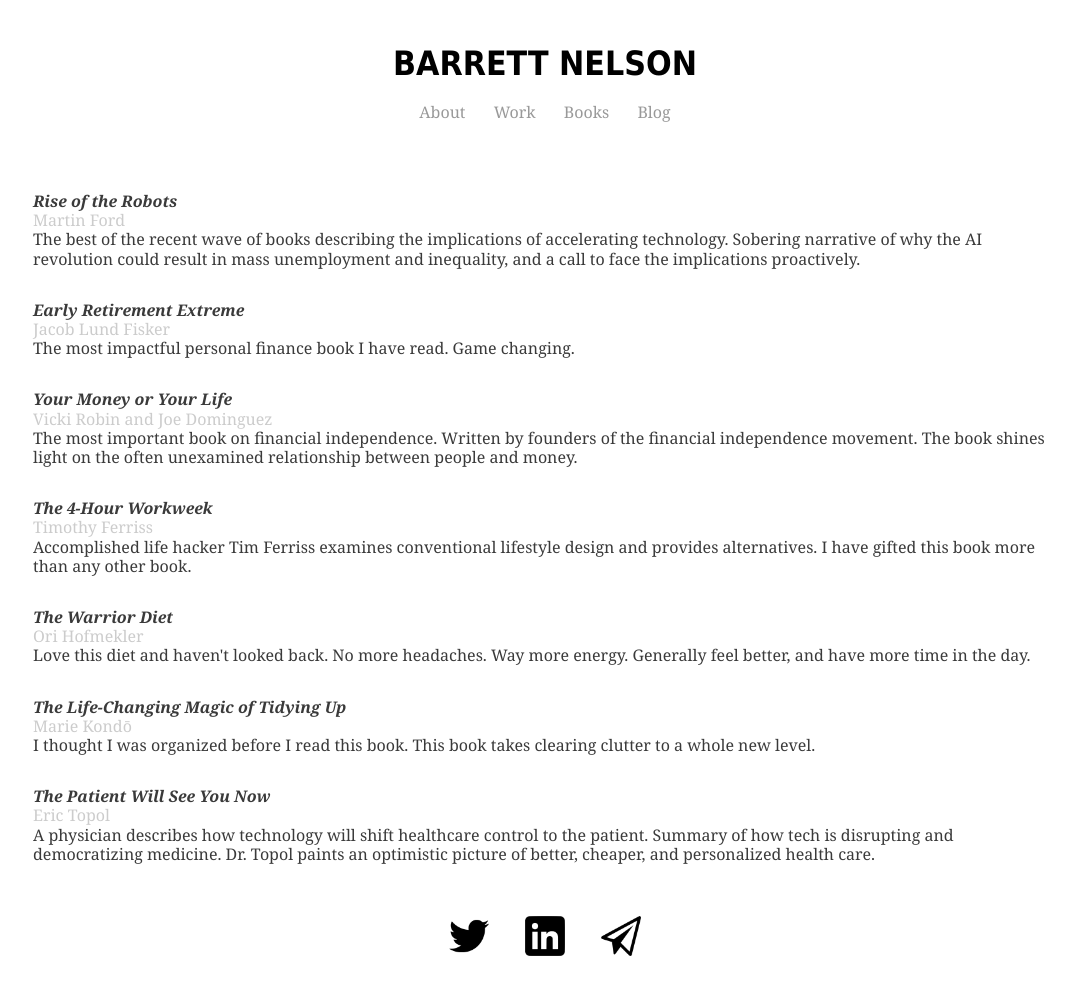
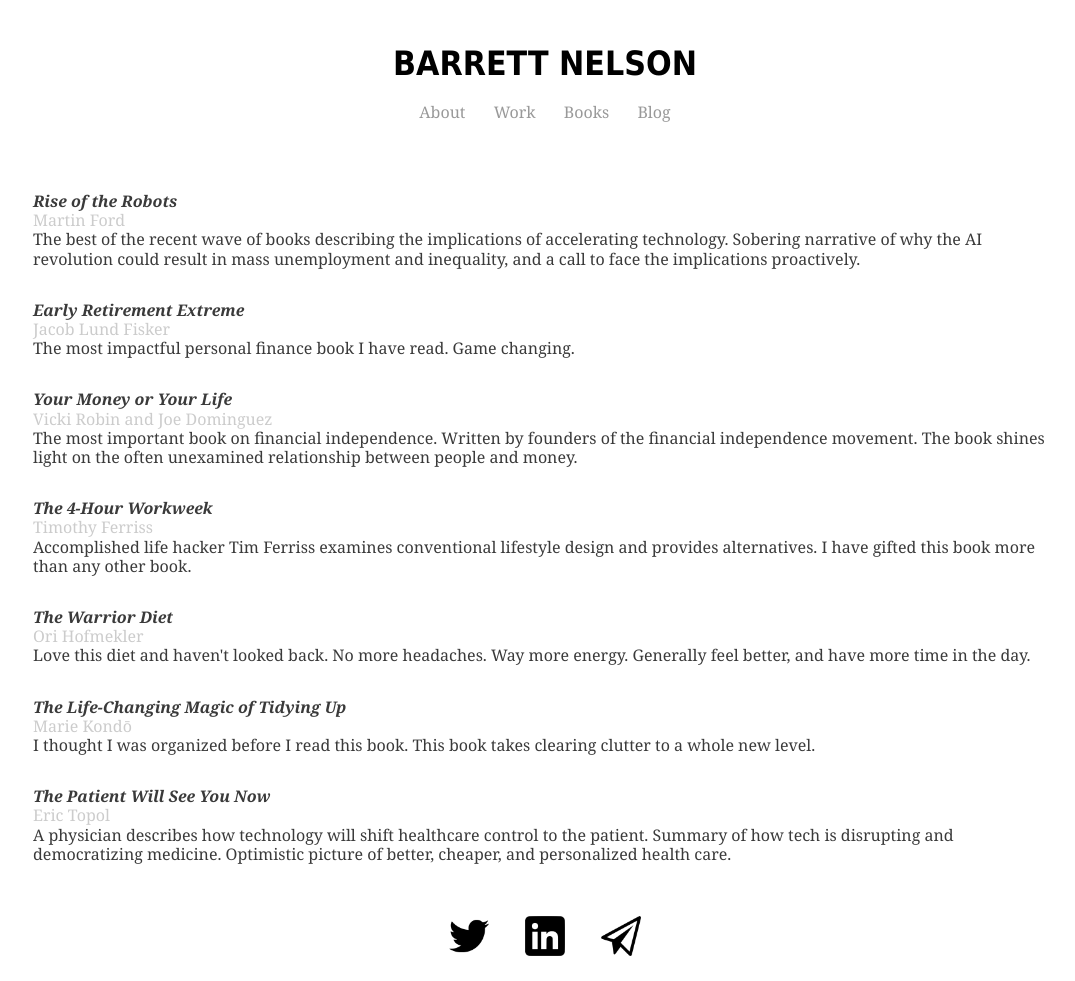
Before and after one commit to bstnel/bstnel.github.io, a Jekyll site: the page books/index.html, which Jekyll copies as it is, in a window 1280 px wide. Shown: the whole page, without its empty margins (95-1170 px from the left). Built offline with Jekyll 4.4.1, drawn with Linux system fonts in a browser that asks for light colours.

Commit message:
Update index.html

```diff
--- a/books/index.html
+++ b/books/index.html
@@ -65,7 +65,7 @@
       <p>
           <h3>The Patient Will See You Now</h3>
   <h4>Eric Topol</h4>
-  <h5>A physician describes how technology will shift healthcare control to the patient. Summary of how tech is disrupting and democratizing medicine. Dr. Topol paints an optimistic picture of better, cheaper, and personalized health care. </h5>
+  <h5>A physician describes how technology will shift healthcare control to the patient. Summary of how tech is disrupting and democratizing medicine. Optimistic picture of better, cheaper, and personalized health care. </h5>
       </p>
 	    </div>
 	</div>
```
